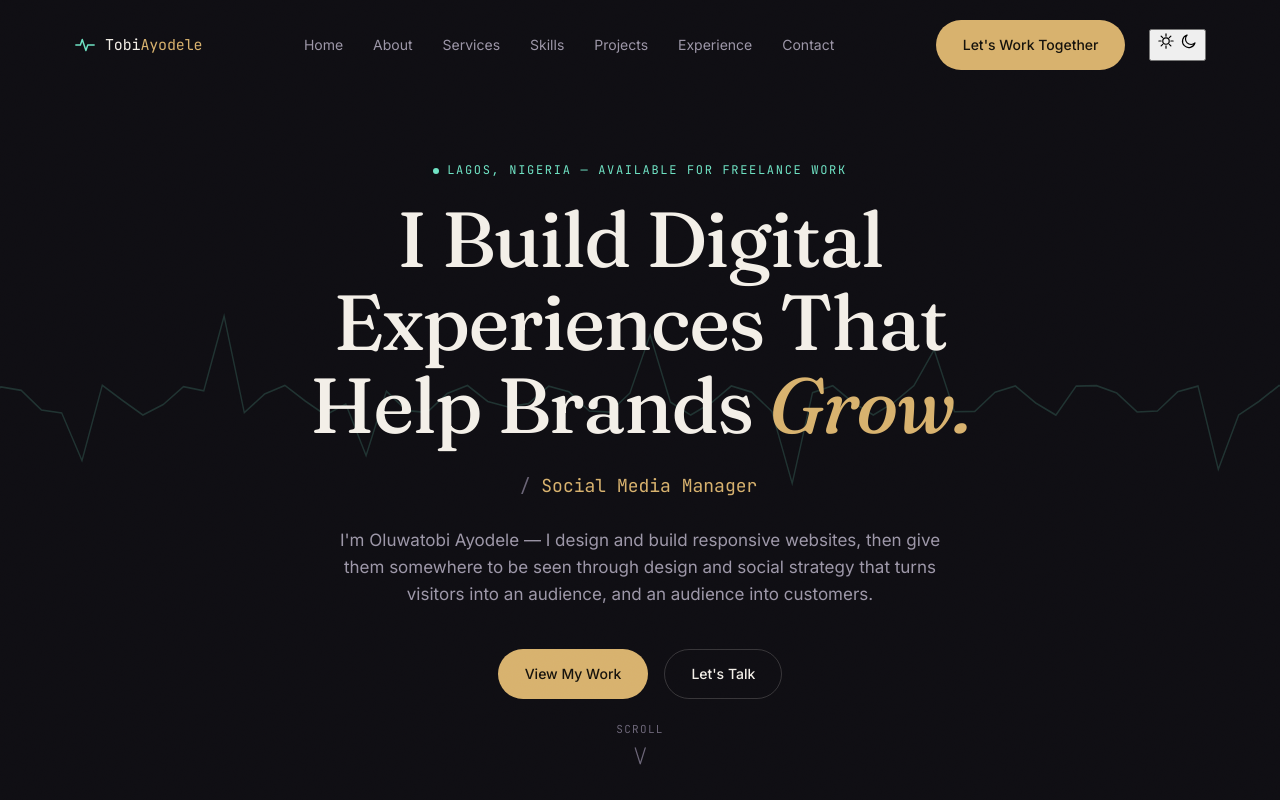
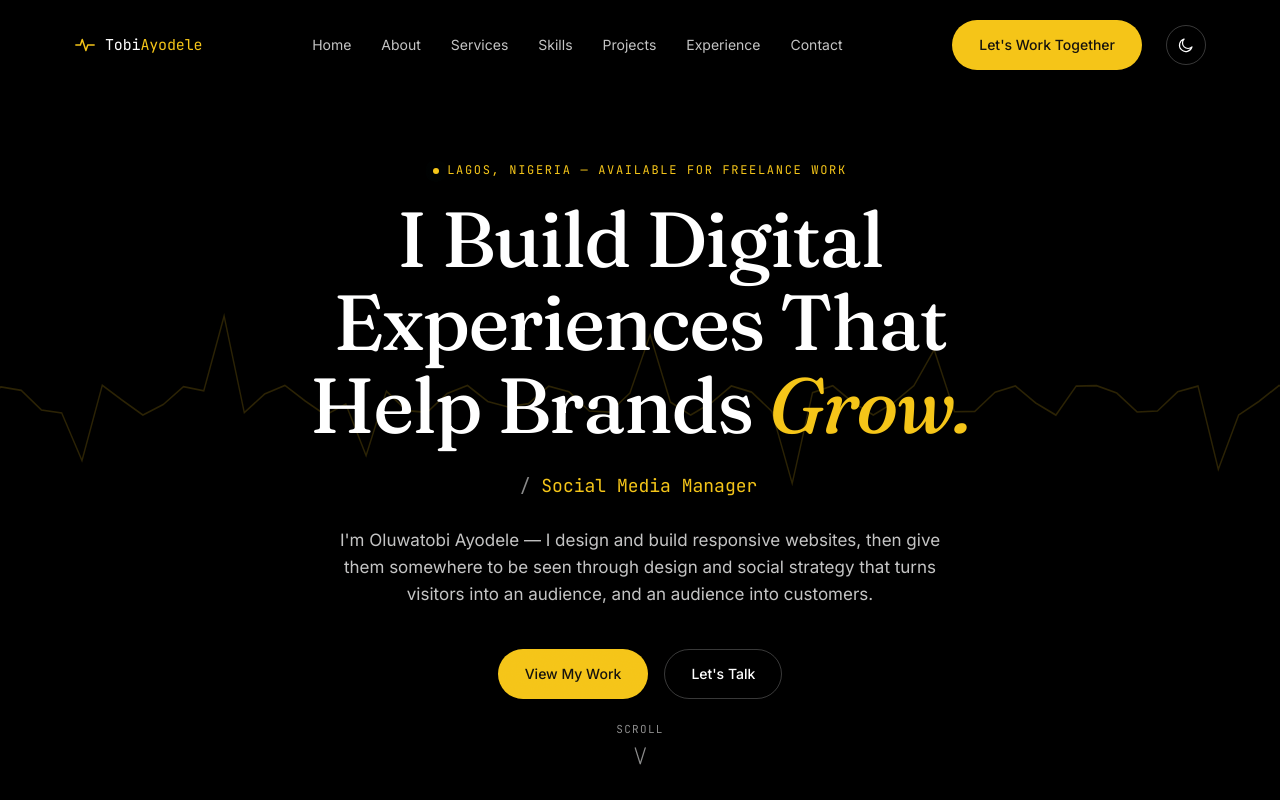
Before and after one commit to oluwatobitech1/oluwatobi-portfolio, a plain HTML site: page index.html in a window 1280 px wide. Shown: the top 800 px of the page. Drawn offline with Linux system fonts and the light colour scheme.

Commit message:
Refactor color palette to black/yellow/white scheme

```diff
--- a/style.css
+++ b/style.css
@@ -6,19 +6,26 @@
    ========================================================================== */
 
 :root {
-  /* Color */
-  --bg:            #0f0e13;
-  --bg-elevated:   #17151d;
-  --bg-elevated-2: #1e1b25;
-  --text:          #f3efe8;
-  --text-dim:      #9d97a8;
-  --text-faint:    #6b6577;
-  --line:          rgba(243, 239, 232, 0.10);
-  --line-strong:   rgba(243, 239, 232, 0.18);
-  --gold:          #d8b26e;
-  --gold-soft:     rgba(216, 178, 110, 0.14);
-  --teal:          #6fe3c4;
-  --teal-soft:     rgba(111, 227, 196, 0.14);
+  /* Color — strict black / yellow / white palette */
+  --bg:            #000000;
+  --bg-elevated:   #0d0d0d;
+  --bg-elevated-2: #171717;
+  --text:          #ffffff;
+  --text-dim:      #c4c4c4;
+  --text-faint:    #8a8a8a;
+  --line:          rgba(255, 255, 255, 0.12);
+  --line-strong:   rgba(255, 255, 255, 0.22);
+
+  --accent:        #f5c518;              /* solid yellow — buttons, dots, fills */
+  --accent-ink:    #f5c518;              /* yellow used as TEXT/stroke colour — swaps for contrast in light mode */
+  --accent-soft:   rgba(245, 197, 24, 0.14);
+  --accent-on:     #100c00;              /* text colour placed ON TOP of accent-filled buttons */
+
+  /* legacy aliases kept so nothing else in the file needs touching */
+  --gold:  var(--accent);
+  --teal:  var(--accent-ink);
+  --gold-soft: var(--accent-soft);
+  --teal-soft: var(--accent-soft);
 
   /* Type */
   --font-display: 'Fraunces', Georgia, serif;
@@ -34,6 +41,26 @@
   /* Motion */
   --ease: cubic-bezier(0.16, 1, 0.3, 1);
   --dur: 0.6s;
+
+  color-scheme: dark;
+  transition: background-color 0.4s var(--ease), color 0.4s var(--ease);
+}
+
+/* ---------- Light mode ---------- */
+[data-theme="light"] {
+  --bg:            #ffffff;
+  --bg-elevated:   #f6f6f4;
+  --bg-elevated-2: #ececea;
+  --text:          #0a0a0a;
+  --text-dim:      #4c4c4c;
+  --text-faint:    #767676;
+  --line:          rgba(0, 0, 0, 0.10);
+  --line-strong:   rgba(0, 0, 0, 0.20);
+
+  --accent-ink:    #8a6a00;              /* darker yellow so text stays readable on white */
+  --accent-on:     #100c00;
+
+  color-scheme: light;
 }
 
 /* ---------- Reset ---------- */
@@ -121,7 +148,7 @@
 
 .italic-accent {
   font-style: italic;
-  color: var(--gold);
+  color: var(--teal);
   font-weight: 450;
 }
 
@@ -150,7 +177,7 @@
   opacity: 0;
 }
 .cursor-dot.active { opacity: 1; }
-.cursor-dot.hovering { width: 34px; height: 34px; background: transparent; border: 1px solid var(--gold); }
+.cursor-dot.hovering { width: 34px; height: 34px; background: transparent; border: 1px solid var(--teal); }
 @media (hover: none), (pointer: coarse) { .cursor-dot { display: none; } }
 
 /* ---------- Scroll progress ---------- */
@@ -205,7 +232,7 @@
   color: var(--text);
   flex-shrink: 0;
 }
-.nav-logo em { color: var(--gold); font-style: normal; }
+.nav-logo em { color: var(--teal); font-style: normal; }
 .logo-mark { color: var(--teal); display: inline-flex; }
 
 .nav-links {
@@ -233,6 +260,27 @@
 .nav-links a:hover::after { width: 100%; }
 
 .nav-cta { flex-shrink: 0; }
+
+.theme-toggle {
+  display: flex;
+  align-items: center;
+  justify-content: center;
+  width: 40px; height: 40px;
+  flex-shrink: 0;
+  border-radius: 50%;
+  border: 1px solid var(--line-strong);
+  background: transparent;
+  color: var(--text);
+  padding: 0;
+  position: relative;
+  transition: border-color 0.3s, transform 0.3s var(--ease);
+}
+.theme-toggle:hover { border-color: var(--accent); transform: rotate(12deg); }
+.theme-toggle svg { position: absolute; transition: opacity 0.3s var(--ease), transform 0.4s var(--ease); }
+.icon-moon { opacity: 1; transform: scale(1) rotate(0deg); }
+.icon-sun { opacity: 0; transform: scale(0.5) rotate(-40deg); }
+[data-theme="light"] .icon-moon { opacity: 0; transform: scale(0.5) rotate(40deg); }
+[data-theme="light"] .icon-sun { opacity: 1; transform: scale(1) rotate(0deg); }
 
 .hamburger {
   display: none;
@@ -273,7 +321,7 @@
 .btn-primary { background: var(--gold); color: #16130d; }
 .btn-primary:hover { background: #e6c485; }
 .btn-ghost { border-color: var(--line-strong); color: var(--text); }
-.btn-ghost:hover { border-color: var(--gold); color: var(--gold); }
+.btn-ghost:hover { border-color: var(--teal); color: var(--teal); }
 .btn-outline { border-color: var(--line-strong); color: var(--text); background: transparent; }
 .btn-outline:hover { border-color: var(--teal); color: var(--teal); }
 .btn-sm { padding: 9px 18px; font-size: 12.5px; }
@@ -361,7 +409,7 @@
 .hero-role {
   font-family: var(--font-mono);
   font-size: clamp(14px, 1.9vw, 18px);
-  color: var(--gold);
+  color: var(--teal);
   margin-bottom: 26px;
   min-height: 1.4em;
 }
@@ -425,7 +473,7 @@
   font-size: clamp(34px, 4vw, 50px);
   color: var(--text);
 }
-.stat-suffix { font-family: var(--font-display); font-size: clamp(24px, 3vw, 36px); color: var(--gold); }
+.stat-suffix { font-family: var(--font-display); font-size: clamp(24px, 3vw, 36px); color: var(--teal); }
 .stat-label {
   display: block;
   font-family: var(--font-mono);
@@ -583,8 +631,8 @@
   position: relative;
   aspect-ratio: 2 / 1;
   background:
-    radial-gradient(circle at 20% 20%, rgba(216,178,110,0.16), transparent 55%),
-    radial-gradient(circle at 80% 80%, rgba(111,227,196,0.14), transparent 55%),
+    radial-gradient(circle at 20% 20%, rgba(245,197,24,0.14), transparent 55%),
+    radial-gradient(circle at 80% 80%, rgba(255,255,255,0.06), transparent 55%),
     var(--bg-elevated-2);
   overflow: hidden;
 }
@@ -636,7 +684,7 @@
   font-size: 11px;
   letter-spacing: 0.08em;
   text-transform: uppercase;
-  color: var(--gold);
+  color: var(--teal);
 }
 .project-body h3 { font-size: 22px; margin-bottom: 10px; font-weight: 500; }
 .project-body > p { color: var(--text-dim); font-size: 14.5px; margin-bottom: 18px; }
@@ -706,8 +754,8 @@
   transition: background 0.35s var(--ease), color 0.35s var(--ease);
 }
 .connect-item svg { transition: transform 0.35s var(--ease), color 0.35s; color: var(--text-faint); }
-.connect-item:hover { background: var(--bg-elevated-2); color: var(--gold); }
-.connect-item:hover svg { transform: translate(3px, -3px); color: var(--gold); }
+.connect-item:hover { background: var(--bg-elevated-2); color: var(--teal); }
+.connect-item:hover svg { transform: translate(3px, -3px); color: var(--teal); }
 
 /* ==========================================================================
    CONTACT
@@ -722,7 +770,7 @@
   opacity: 0.4;
   pointer-events: none;
 }
-#pulseLine2 { stroke: var(--gold); opacity: 0.3; }
+#pulseLine2 { stroke: var(--teal); opacity: 0.3; }
 
 .contact-inner { position: relative; z-index: 1; }
 .contact-grid { display: grid; grid-template-columns: 1.3fr 1fr; gap: 56px; margin-top: 20px; }
@@ -786,7 +834,7 @@
 .footer-brand p { color: var(--text-faint); font-size: 13.5px; margin-top: 12px; }
 .footer-links { display: flex; flex-direction: column; gap: 12px; }
 .footer-links a { font-size: 14px; color: var(--text-dim); transition: color 0.25s; }
-.footer-links a:hover { color: var(--gold); }
+.footer-links a:hover { color: var(--teal); }
 .footer-social { display: flex; flex-direction: column; gap: 12px; align-items: flex-start; }
 .footer-social a { font-size: 14px; color: var(--text-dim); transition: color 0.25s; }
 .footer-social a:hover { color: var(--teal); }
```
